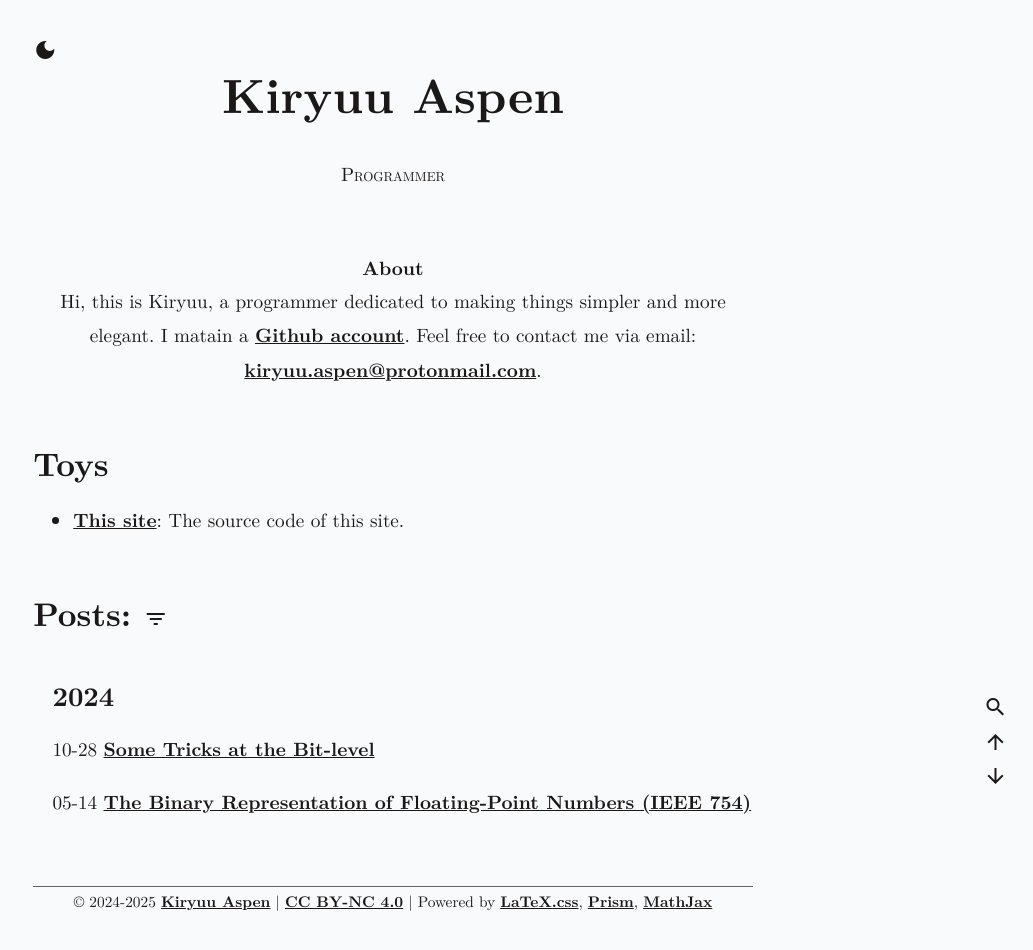
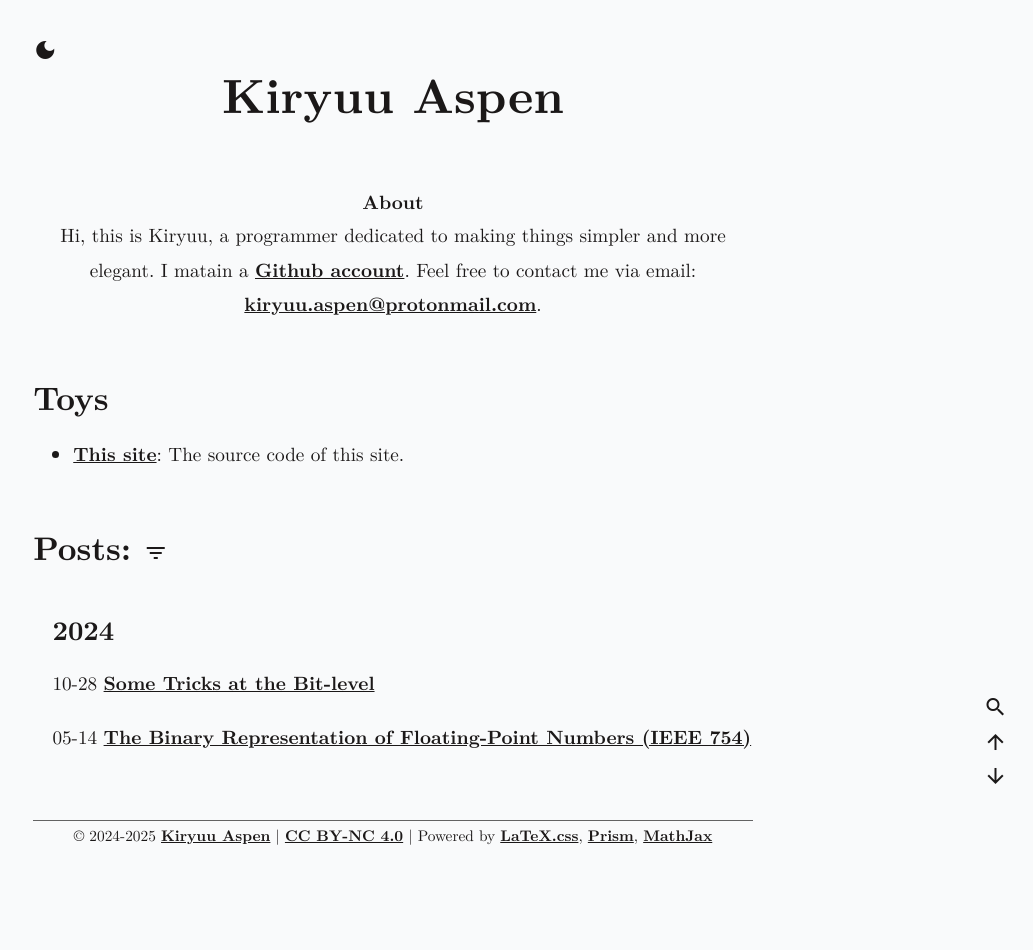
Before and after one commit to KiryuuAspen/kiryuuaspen.github.io, a plain HTML site: page index.html in a window 1280 px wide. Shown: the whole page, without its empty margins (247-1280 px from the left). After the commit the page ends 888 px from the top, so only its background shows below. Drawn offline with Linux system fonts and the light colour scheme.

Commit message:
remove title 'Programmer'

```diff
--- a/index.html
+++ b/index.html
@@ -25,7 +25,6 @@
         </div>
         <div class="header">
             <h1>Kiryuu Aspen</h1>
-            <p class="author">Programmer</p>
         </div>
         <div class="abstract">
             <h2>About</h2>
```
Also changed, not shown: template/index.html (+0 -1 lines).
